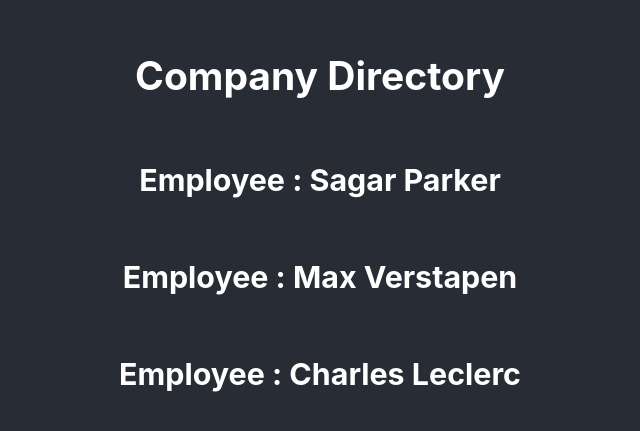
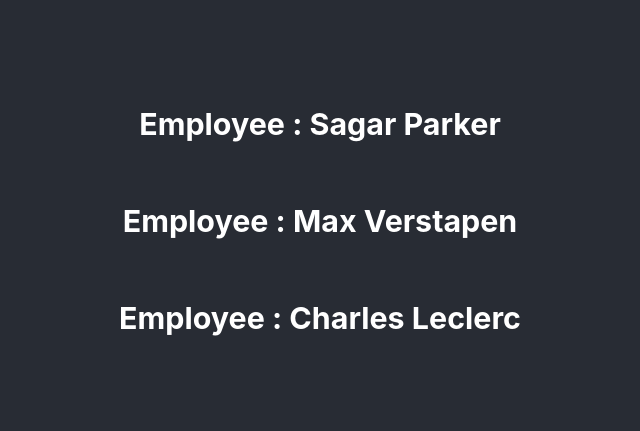
Before and after one commit to sagarparker/ReactBasics, a React (Create React App) app: page / in a window 1280 px wide. Shown: the part 179-610 px from the top of the page, without its empty margins (320-960 px from the left). Built offline with nearby package versions, Linux system fonts and the light colour scheme.

Commit message:
Loops in React

```diff
--- a/src/App.js
+++ b/src/App.js
@@ -1,10 +1,9 @@
 import React from 'react';
 import './App.css';
-
-// import Counter from './Counter';
 import Employee from './Employee';
 
-const employeeInfo = [
+
+const employee = [
   {
     f_name:"Sagar",
     l_name:"Parker",
@@ -22,28 +21,14 @@ const employeeInfo = [
   },
 ]
 
-function App() {
-
-  return (
-    <div className="App">
-      <header className="App-header">
-      <h2>Company Directory</h2>
-      {
-      employeeInfo.map(employee =>{
-        const {f_name,l_name} = employee;
-        return(
-          <Employee key={employee.id} f_name={f_name} l_name={l_name} />
-        )
-      })
-      }
-
-      {/* <Employee f_name="Sagar"  l_name="Parker" />
-      <Employee l_name="Verstapen" f_name="Max"  />
-      <Employee f_name="Lewis" l_name="Hamilton" /> */}
-
-      </header>
+function App(){
+  return(
+    <div className="App App-header">
+      {employee.map(emp =>
+        <Employee key={emp.id} f_name={emp.f_name} l_name={emp.l_name} id={emp.id}/>
+      )}
     </div>
-  );
+  )
 }
 
 export default App;
--- a/src/Employee.jsx
+++ b/src/Employee.jsx
@@ -4,7 +4,7 @@ const Employee = (props) => {
     const {f_name,l_name : last_name} = props;
     return(
         <React.Fragment>
-            <h3>Employee : {f_name} {last_name}</h3>
+            <h3 >Employee : {f_name} {last_name}</h3>
         </React.Fragment>
     )
 }
```
